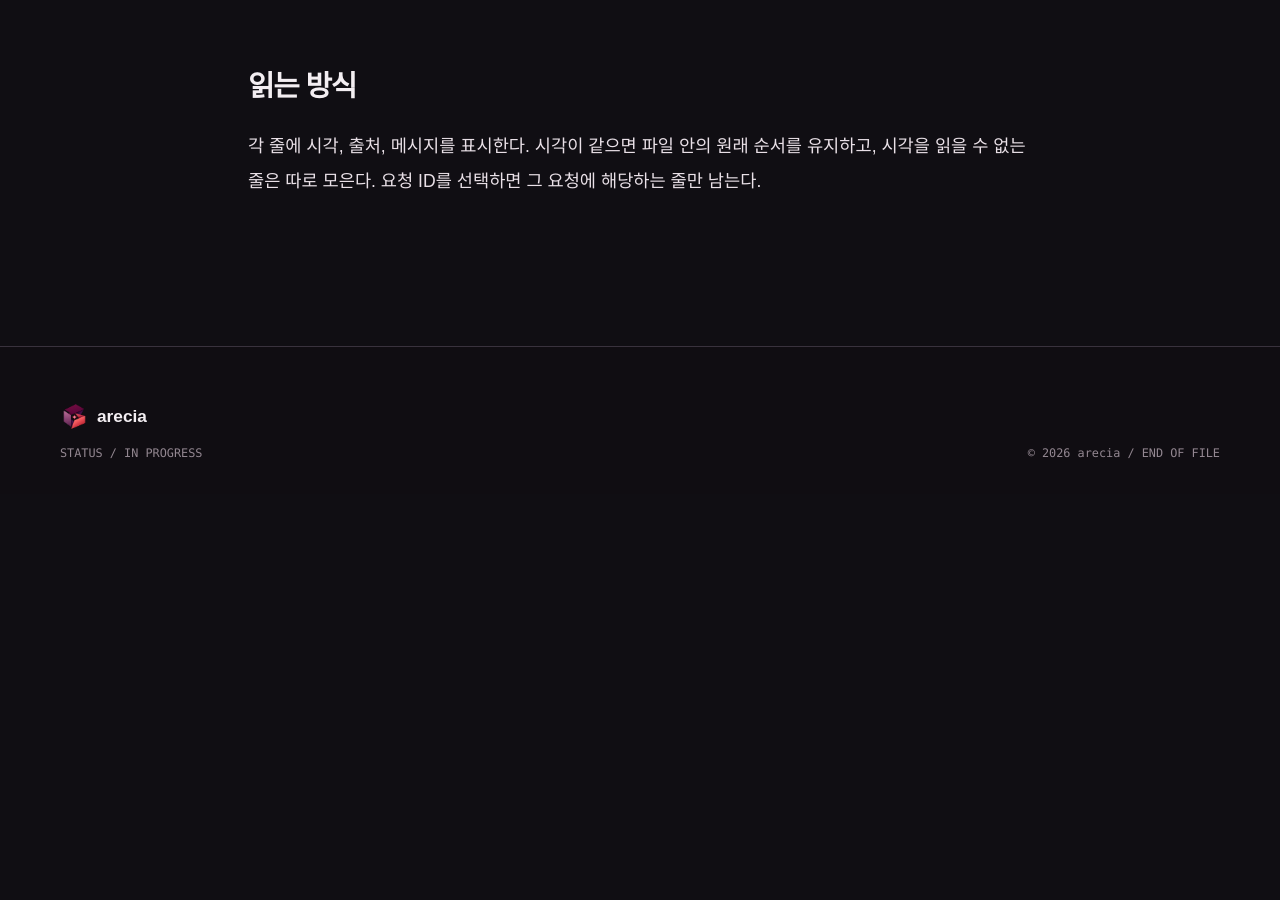
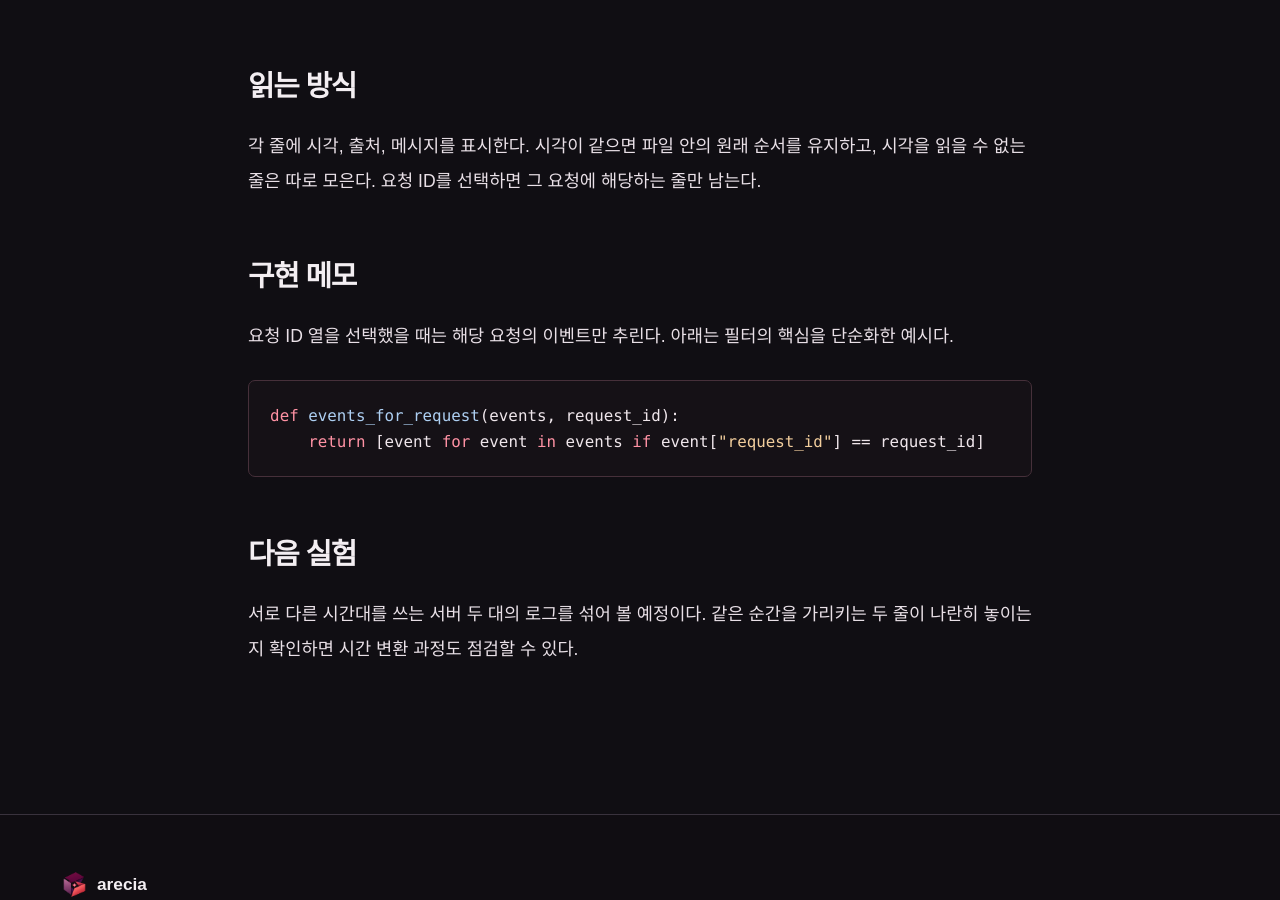
Before and after one commit to areciah/areciah.github.io, a Jekyll site: the page built from _projects/trace-note.md, in a window 1280 px wide and 900 px high, scrolled down 780 px. Built offline with Jekyll 4.4.1, drawn with Linux system fonts in a browser that asks for light colours; before the commit the page ends 1274 px from its top, so only the background shows below that.

Commit message:
Give projects a dedicated archive and article entry point

````diff
--- a/_layouts/default.html
+++ b/_layouts/default.html
@@ -36,7 +36,7 @@
         <nav class="site-nav" aria-label="주 메뉴">
           <a href="{{ '/' | relative_url }}">홈</a>
           <a href="{{ '/posts/' | relative_url }}">글</a>
-          <a href="{{ '/' | relative_url }}#work">프로젝트</a>
+          <a href="{{ '/projects/' | relative_url }}">프로젝트</a>
           <a href="{{ '/cv/' | relative_url }}">소개</a>
         </nav>
       </header>
--- a/_layouts/project.html
+++ b/_layouts/project.html
@@ -2,7 +2,7 @@
 layout: default
 ---
 <article class="post-page">
-  <a class="back-link" href="{{ '/cv/' | relative_url }}#projects">프로젝트 목록</a>
+  <a class="back-link" href="{{ '/projects/' | relative_url }}">프로젝트 목록</a>
   <header class="post-header">
     <p class="post-meta">{{ page.topic | escape }}</p>
     <h1>{{ page.title | escape }}</h1>
--- a/_projects/trace-note.md
+++ b/_projects/trace-note.md
@@ -12,3 +12,16 @@ description: "여러 파일에 흩어진 로그를 시간순으로 모아 읽는
 ## 읽는 방식
 
 각 줄에 시각, 출처, 메시지를 표시한다. 시각이 같으면 파일 안의 원래 순서를 유지하고, 시각을 읽을 수 없는 줄은 따로 모은다. 요청 ID를 선택하면 그 요청에 해당하는 줄만 남는다.
+
+## 구현 메모
+
+요청 ID 열을 선택했을 때는 해당 요청의 이벤트만 추린다. 아래는 필터의 핵심을 단순화한 예시다.
+
+```python
+def events_for_request(events, request_id):
+    return [event for event in events if event["request_id"] == request_id]
+```
+
+## 다음 실험
+
+서로 다른 시간대를 쓰는 서버 두 대의 로그를 섞어 볼 예정이다. 같은 순간을 가리키는 두 줄이 나란히 놓이는지 확인하면 시간 변환 과정도 점검할 수 있다.
--- a/index.html
+++ b/index.html
@@ -8,7 +8,7 @@ layout: default
     <h1 id="hero-title" aria-label="탐색 중, 분석 중, 기록 중"><span data-hero-status>탐색 중</span><span class="hero-status-dots" data-hero-dots aria-hidden="true">...</span></h1>
     <div class="hero-actions">
       <a class="button button-primary" href="{{ '/posts/' | relative_url }}">전체 글</a>
-      <a class="button button-quiet" href="#work">프로젝트</a>
+      <a class="button button-quiet" href="{{ '/projects/' | relative_url }}">프로젝트</a>
     </div>
     {% assign latest_post = site.posts.first %}
     {% if latest_post %}
@@ -51,7 +51,7 @@ layout: default
 <section class="work-section container" id="work" aria-labelledby="work-title">
   <div class="section-heading">
     <div><h2 id="work-title">프로젝트<span class="accent">.</span></h2></div>
-    <a class="section-more" href="{{ '/cv/' | relative_url }}">소개</a>
+    <a class="section-more" href="{{ '/projects/' | relative_url }}">전체 프로젝트</a>
   </div>
   <div class="work-grid">
     <div class="work-list">
````
Also changed, not shown: projects/index.html (added, +16 -0 lines), README.md.
